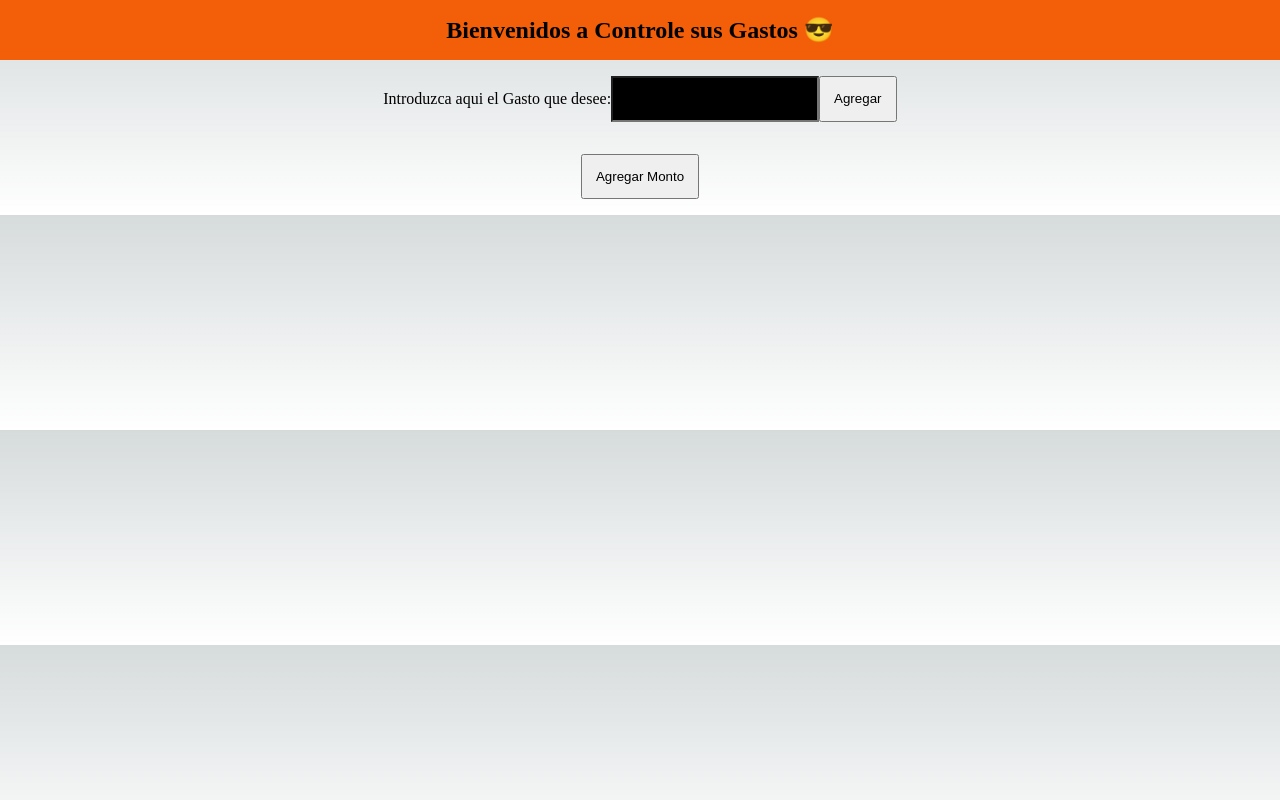
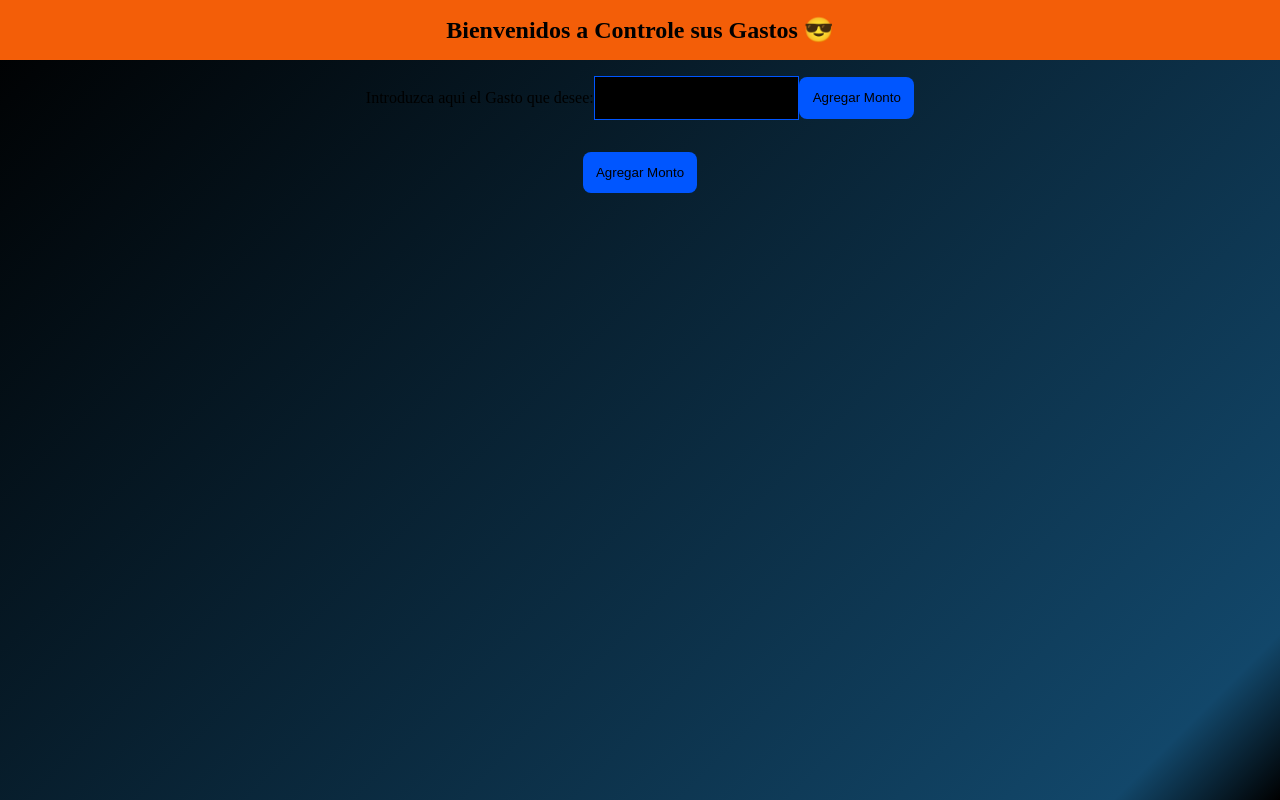
Before and after one commit to Martinmessner/Control-Gastos, a React (Vite) app: page / in a window 1280 px wide. Both pictures are taken after a click on the button "Agregar Monto". Built offline with nearby package versions, Linux system fonts and the light colour scheme.

Commit message:
add styles

```diff
--- a/src/app/components/MostrarCategorias.tsx
+++ b/src/app/components/MostrarCategorias.tsx
@@ -17,8 +17,6 @@ export default function CategoriesModified({
   const categoriesModified =
     mostrarMasCategorias === true ? INITIAL_STATE : INITIAL_STATE.slice(0, 5);
 
-  console.log(mostrarMasCategorias);
-  console.log(openCategory);
   return (
     <>
       <button onClick={sendOpenCategory} className="categoriesh2">
@@ -41,6 +39,7 @@ export default function CategoriesModified({
                     src={url}
                     alt={categorias}
                     title={categorias}
+                    loading="lazy"
                     width="65"
                     height="65"
                   />
--- a/src/app/components/gastoInicial.tsx
+++ b/src/app/components/gastoInicial.tsx
@@ -26,13 +26,9 @@ export default function GastoInicial() {
     }
   };
 
-  console.log("Open " + open);
-  console.log("submit", submit);
-  console.log(gastoTotal);
-
   return (
     <>
-      <header className="hola">
+      <header className="header">
         <h2>Bienvenidos a Controle sus Gastos 😎</h2>
       </header>
 
@@ -47,7 +43,7 @@ export default function GastoInicial() {
                 SetgastoTotal(Number(event.target.value));
               }}
             ></input>
-            <button className="button">Agregar</button>
+            <button className="button-addgastos">Agregar Monto</button>
           </form>
         )}
       </section>
@@ -55,8 +51,8 @@ export default function GastoInicial() {
       <div className="addgastos">
         {gastoTotal && <p className="gastototal">{gastoTotal}$</p>}
 
-        <button type="submit" className="button" onClick={changeTest}>
-          {gastoTotal ? "Editar Monto" : "Agregar Monto"}
+        <button type="submit" className="button-addgastos" onClick={changeTest}>
+          {gastoTotal > 0 ? "Editar Monto" : "Agregar Monto"}
         </button>
       </div>
 
--- a/src/app/components/sendForm.tsx
+++ b/src/app/components/sendForm.tsx
@@ -83,6 +83,7 @@ export default function LOGICAL({
             name="date"
             onChange={handleDateChange}
             value={dateCategory}
+            required
           />
           <input
             type="number"
@@ -90,6 +91,7 @@ export default function LOGICAL({
             name="categoryValue"
             onChange={handleChange}
             value={valueCategory}
+            required
           />
           <input
             type="text"
@@ -97,9 +99,10 @@ export default function LOGICAL({
             name="descriptionValue"
             onChange={handleDescriptionChange}
             value={descriptionCategory}
+            required
           />
 
-          <button>Enviar</button>
+          <button className="selectcategory-button">Enviar</button>
         </form>
       )}
     </>
--- a/src/app/globals.css
+++ b/src/app/globals.css
@@ -1,45 +1,3 @@
-:root {
-  --max-width: 1100px;
-  --border-radius: 12px;
-  --font-mono: ui-monospace, Menlo, Monaco, "Cascadia Mono", "Segoe UI Mono",
-    "Roboto Mono", "Oxygen Mono", "Ubuntu Monospace", "Source Code Pro",
-    "Fira Mono", "Droid Sans Mono", "Courier New", monospace;
-
-  --foreground-rgb: 0, 0, 0;
-  --background-start-rgb: 214, 219, 220;
-  --background-end-rgb: 255, 255, 255;
-
-  --primary-glow: conic-gradient(
-    from 180deg at 50% 50%,
-    #16abff33 0deg,
-    #0885ff33 55deg,
-    #54d6ff33 120deg,
-    #0071ff33 160deg,
-    transparent 360deg
-  );
-  --secondary-glow: radial-gradient(
-    rgba(255, 255, 255, 1),
-    rgba(255, 255, 255, 0)
-  );
-
-  --tile-start-rgb: 239, 245, 249;
-  --tile-end-rgb: 228, 232, 233;
-  --tile-border: conic-gradient(
-    #00000080,
-    #00000040,
-    #00000030,
-    #00000020,
-    #00000010,
-    #00000010,
-    #00000080
-  );
-
-  --callout-rgb: 238, 240, 241;
-  --callout-border-rgb: 172, 175, 176;
-  --card-rgb: 180, 185, 188;
-  --card-border-rgb: 131, 134, 135;
-}
-
 @media (prefers-color-scheme: dark) {
   :root {
     --foreground-rgb: 255, 255, 255;
@@ -73,36 +31,11 @@
   }
 }
 
-* {
-  box-sizing: border-box;
-  padding: 0;
-  margin: 0;
-}
-
-html,
-body {
-  max-width: 100vw;
-  overflow-x: hidden;
-}
-
-input {
-  padding: 1em;
-  background-color: black;
-}
-
 body {
   color: rgb(var(--foreground-rgb));
-  background: linear-gradient(
-      to bottom,
-      transparent,
-      rgb(var(--background-end-rgb))
-    )
-    rgb(var(--background-start-rgb));
-}
 
-a {
-  color: inherit;
-  text-decoration: none;
+  height: 100vh;
+  background: linear-gradient(135deg, #000000 0%, #12476a 92%, #000000 100%);
 }
 
 @media (prefers-color-scheme: dark) {
@@ -114,3 +47,26 @@ a {
 button {
   cursor: pointer;
 }
+
+* {
+  box-sizing: border-box;
+  padding: 0;
+  margin: 0;
+}
+
+a {
+  color: inherit;
+  text-decoration: none;
+}
+
+html,
+body {
+  max-width: 100vw;
+
+  overflow-x: hidden;
+}
+
+input {
+  padding: 1em;
+  background-color: black;
+}
--- a/src/assets/styles.css
+++ b/src/assets/styles.css
@@ -1,8 +1,27 @@
-.hola {
+.header {
   padding: 1em;
   background-color: rgb(243, 94, 8);
   display: flex;
   justify-content: center;
+}
+
+.addgastos {
+  padding: 1em;
+  text-align: center;
+  display: flex;
+  justify-content: center;
+  align-items: center;
+}
+
+.button-addgastos {
+  background-color: #0056ff;
+  border-radius: 8px;
+  padding: 1em;
+  border: none;
+}
+
+.button-addgastos:hover {
+  background-color: #05338d;
 }
 
 .gastosgenerales {
@@ -16,34 +35,35 @@
 
 .categorys {
   padding: 2em;
-  background-color: blue;
+  background-color: #0056ff;
   text-align: center;
-}
-
-.addgastos {
-  padding: 1em;
-  text-align: center;
-  display: flex;
-  justify-content: center;
-  align-items: center;
-
-  & .button {
-    padding: 1em;
-  }
 }
 
 .gastototal {
   text-align: center;
-  padding: 1em;
-  animation: viewGasto 2s ease forwards;
+  font-size: 1.5em;
+  padding: 0em 0.5em;
+  animation: scale-up-vertical-center 1s;
 }
-@keyframes viewGasto {
-  from {
-    opacity: 0;
+@keyframes scale-up-vertical-center {
+  0% {
+    transform: scaleY(0.2);
   }
-  to {
-    opacity: 1;
+  100% {
+    transform: scaleY(1);
   }
+}
+
+.addgastos > input[type="number"] {
+  border: 1px solid #0056ff;
+  outline: 0 none;
+}
+
+input[type="text"]:focus,
+input[type="number"]:focus,
+input[type="date"]:focus {
+  border-color: rgb(243, 94, 8);
+  outline: 0 none;
 }
 
 .categories {
@@ -53,16 +73,24 @@
   gap: 1em;
   padding: 1em;
 
-  & button,
   p {
     margin-bottom: 1em;
   }
 }
 
 .boton-categorias {
-  background: inherit;
-  border: 2px solid white;
+  background: #bcbaba;
+  color: black;
+  border: transparent;
   padding: 1em;
+  animation: viewCategories 2s ease forwards;
+  font-weight: 600;
+  font-size: 14px;
+  border-radius: 8px;
+}
+
+.boton-categorias:hover {
+  background-color: rgb(243, 94, 8);
 }
 
 .categoriesh2 {
@@ -79,6 +107,20 @@
   padding: 1em;
 }
 
+.selectcategory > button {
+  padding: 1em;
+  border-radius: 8px;
+  border: #bcbaba solid;
+  background-color: #bcbaba;
+  color: black;
+  font-weight: 600;
+}
+
+.selectcategory > button:hover {
+  background-color: rgb(243, 94, 8);
+  border: rgb(243, 94, 8) solid;
+}
+
 .contenedorgastos {
   padding: 1em;
   display: flex;
@@ -91,6 +133,7 @@
   margin: auto;
   animation: viewCategories 2s ease forwards;
 }
+
 @keyframes viewCategories {
   from {
     opacity: 0;
```
Also changed, not shown: src/app/components/categories.tsx (+1 -10 lines).
